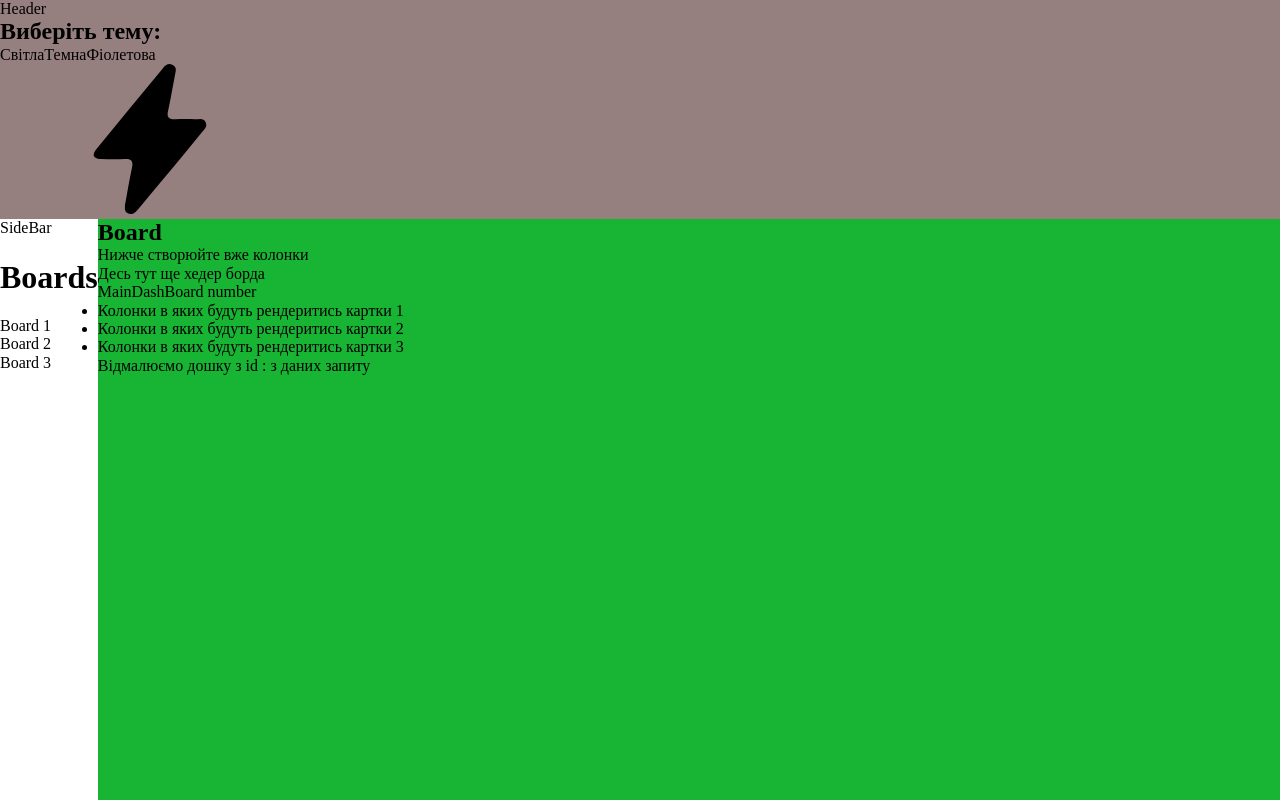
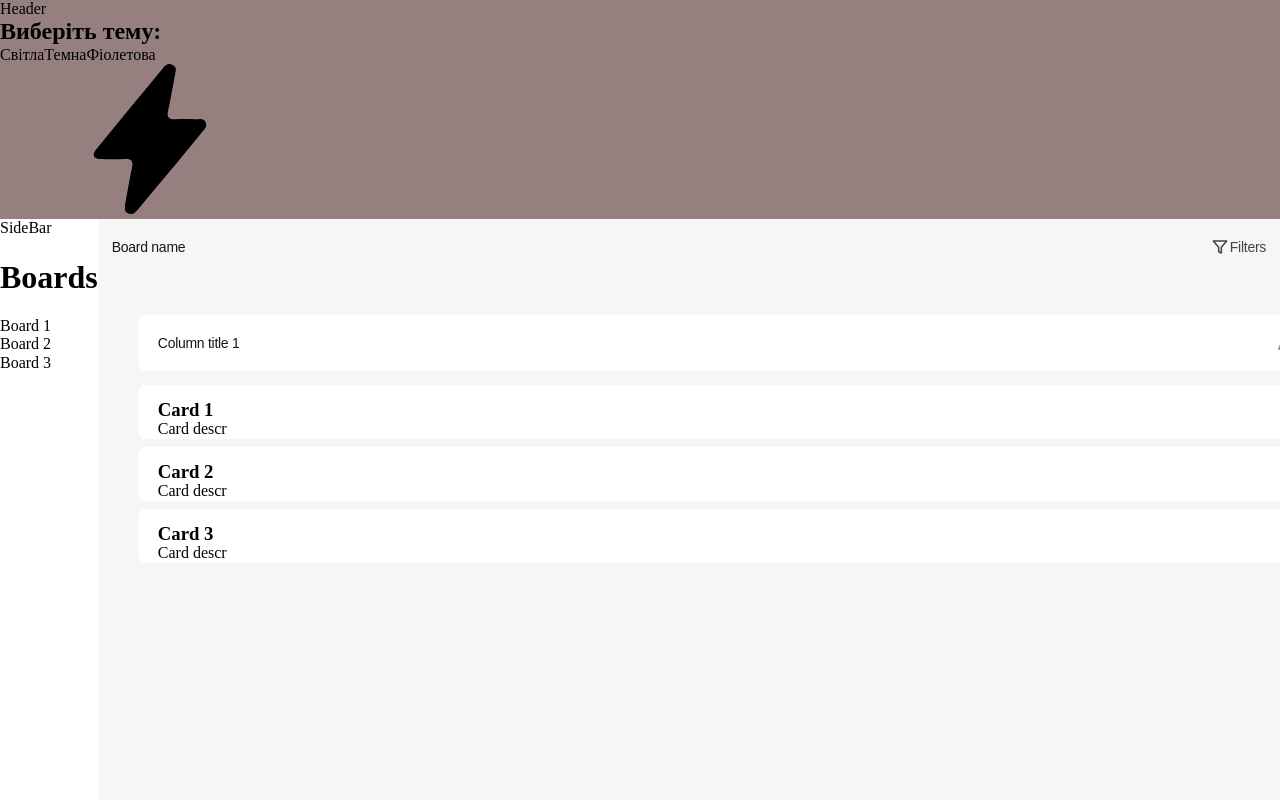
Before and after one commit to d1zzyroma/front-end, a React (Vite) app: page /home in a window 1280 px wide. Shown: the top 800 px of the page. Built offline with nearby package versions, Linux system fonts and the light colour scheme; a web font is replaced by a local one.

Commit message:
beginning with strange scrolls

```diff
--- a/src/components/MainDashBoard/MainDashBoard.jsx
+++ b/src/components/MainDashBoard/MainDashBoard.jsx
@@ -1,14 +1,58 @@
+import SvgIcon from "../SvgIcon/SvgIcon";
 import s from "./MainDashBoard.module.css";
 
 const MainDashBoard = ({ boardId }) => {
+  const columns = [
+    {
+      columnTitle: "Column title 1",
+      cards: [
+        { cardTitle: "Card 1", cardDescr: "Card descr" },
+        { cardTitle: "Card 2", cardDescr: "Card descr" },
+        { cardTitle: "Card 3", cardDescr: "Card descr" },
+      ],
+    },
+    {
+      columnTitle: "Column title 2",
+      cards: [{ cardTitle: "Card 1", cardDescr: "Card descr" }],
+    },
+    {
+      columnTitle: "Column title 3",
+      cards: [
+        { cardTitle: "Card 1", cardDescr: "Card descr" },
+        { cardTitle: "Card 2", cardDescr: "Card descr" },
+        { cardTitle: "Card 3", cardDescr: "Card descr" },
+        { cardTitle: "Card 4", cardDescr: "Card descr" },
+        { cardTitle: "Card 5", cardDescr: "Card descr" },
+        { cardTitle: "Card 6", cardDescr: "Card descr" },
+      ],
+    },
+  ];
+
   return (
     <>
-      <div className={s.cont}>MainDashBoard number {boardId}</div>
-      <ul>
-        <li>Колонки в яких будуть рендеритись картки 1</li>
-        <li>Колонки в яких будуть рендеритись картки 2</li>
-        <li>Колонки в яких будуть рендеритись картки 3 </li>
-      </ul>
+      <div className={s.boardContainer}>
+        {columns.map((column, index) => (
+          <div key={index} className={s.columnWrapper}>
+            <div className={s.columnNameBox}>
+              <div className={s.columnName}>
+                {column.columnTitle} {boardId}
+              </div>
+              <div className={s.iconsBox}>
+                <SvgIcon id="icon-pencil" className={s.columnIcons} />
+                <SvgIcon id="icon-trash" className={s.columnIcons} />
+              </div>
+            </div>
+            <div className={s.cardList}>
+              {column.cards.map((card, cardIndex) => (
+                <div key={cardIndex} className={s.card}>
+                  <h3 className={s.cardTitle}>{card.cardTitle}</h3>
+                  <p className={s.cardDescr}>{card.cardDescr}</p>
+                </div>
+              ))}
+            </div>
+          </div>
+        ))}
+      </div>
     </>
   );
 };
--- a/src/components/MainDashBoard/MainDashBoard.module.css
+++ b/src/components/MainDashBoard/MainDashBoard.module.css
@@ -0,0 +1,94 @@
+.boardContainer {
+  display: flex;
+  overflow-x: auto;
+  height: 64vh;
+  /*  */
+  scroll-behavior: smooth;
+}
+
+.columnWrapper {
+  flex: 0 0 100vw; /* Займає всю ширину екрану */
+  height: 64vh;
+  overflow-y: auto;
+  border-right: 1px solid #ccc;
+  box-sizing: border-box;
+  padding: 20px;
+}
+
+/* Кастомний скрол для WebKit */
+.boardContainer::-webkit-scrollbar,
+.columnWrapper::-webkit-scrollbar {
+  width: 8px; /* Ширина вертикального скролу */
+  height: 8px; /* Висота горизонтального скролу */
+}
+
+.boardContainer::-webkit-scrollbar-thumb,
+.columnWrapper::-webkit-scrollbar-thumb {
+  background-color: grey; /* Колір бігунка */
+  border-radius: 4px;
+}
+
+.boardContainer::-webkit-scrollbar-track,
+.columnWrapper::-webkit-scrollbar-track {
+  background-color: #f1f1f1; /* Колір фону */
+}
+
+.columnNameBox {
+  background-color: var(--background-default);
+  margin-left: 20px;
+  margin-right: 20px;
+  border-radius: 8px;
+  padding: 20px;
+  display: flex;
+  align-items: center;
+  justify-content: space-between;
+  margin-bottom: 14px;
+}
+
+.columnName {
+  font-family: "Poppins", sans-serif;
+  font-weight: 500;
+  font-size: 14px;
+  letter-spacing: -0.02em;
+  color: var(--text-primary);
+}
+
+.iconsBox {
+  display: flex;
+  gap: 8px;
+}
+
+.columnIcons {
+  width: 16px;
+  height: 16px;
+  fill: none;
+  stroke: var(--text-primary);
+  stroke-opacity: 0.5;
+  stroke-width: 1.3;
+  stroke-linecap: "round";
+  stroke-linejoin: "round";
+}
+
+.cardList {
+  display: flex;
+  /* flex-wrap: nowrap; */
+  flex-direction: column;
+  /* align-items: stretch; */
+}
+
+.card {
+  background-color: var(--background-default);
+  margin-left: 20px;
+  margin-right: 20px;
+  border-radius: 8px;
+  padding-left: 20px;
+  padding-top: 14px;
+  /*  */
+  margin-bottom: 8px;
+}
+
+.cardTitle {
+}
+
+.cardDescr {
+}
--- a/src/pages/ScreensPage/ScreensPage.jsx
+++ b/src/pages/ScreensPage/ScreensPage.jsx
@@ -1,17 +1,25 @@
 import { useParams } from "react-router-dom";
 import s from "./ScreensPage.module.css";
 import MainDashBoard from "../../components/MainDashBoard/MainDashBoard.jsx";
+import SvgIcon from "../../components/SvgIcon/SvgIcon.jsx";
 
 const ScreensPage = () => {
   const { boardId } = useParams();
 
   return (
     <div className={s.cont}>
-      <h2>Board </h2>
-      <p>Нижче створюйте вже колонки {boardId}</p>
-      <p>Десь тут ще хедер борда{boardId}</p>
+      <div className={s.boardTitleBox}>
+        <h2 className={s.boardTitle}>Board name </h2>
+        <div className={s.filterBox}>
+          <SvgIcon id="icon-filter" className={s.filterIcon} />
+          <h3 className={s.filter}>Filters</h3>
+        </div>
+      </div>
+
+      {/* <p>Нижче створюйте вже колонки {boardId}</p>
+      <p>Десь тут ще хедер борда{boardId}</p> */}
       <MainDashBoard boardId={boardId} />
-      <div>Відмалюємо дошку з id : {boardId} з даних запиту</div>
+      {/* <div>Відмалюємо дошку з id : {boardId} з даних запиту</div> */}
     </div>
   );
 };
--- a/src/pages/ScreensPage/ScreensPage.module.css
+++ b/src/pages/ScreensPage/ScreensPage.module.css
@@ -1,4 +1,50 @@
 .cont {
-  background: #18b434;
+  /* background: var(--primary-light); */
+  background: #f6f6f7;
   width: 100%;
+  height: 100vh;
 }
+
+.boardTitleBox {
+  display: flex;
+  align-items: center;
+  justify-content: space-between;
+  padding-top: 20px;
+  padding-left: 14px;
+  padding-right: 14px;
+  margin-bottom: 40px;
+}
+
+.boardTitle {
+  font-family: "Poppins", sans-serif;
+  font-weight: 500;
+  font-size: 14px;
+  letter-spacing: -0.02em;
+  color: var(--text-primary);
+  /* padding-left: 20px; */
+  /* padding-top: 14px; */
+}
+
+.filterBox {
+  display: flex;
+  gap: 2px;
+}
+
+.filter {
+  font-family: "Poppins", sans-serif;
+  font-weight: 500;
+  font-size: 14px;
+  letter-spacing: -0.02em;
+  color: var(--text-secondary);
+}
+
+.filterIcon {
+  height: 16px;
+  width: 16px;
+  fill: none;
+  stroke: var(--text-primary);
+  stroke-opacity: 0.8;
+  stroke-width: 1.5;
+  stroke-linecap: "round";
+  stroke-linejoin: "round";
+}
```
